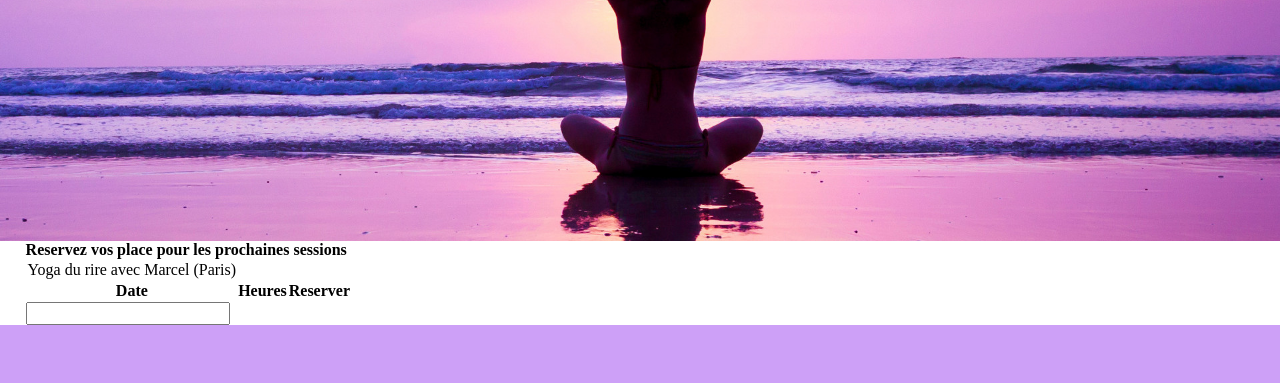
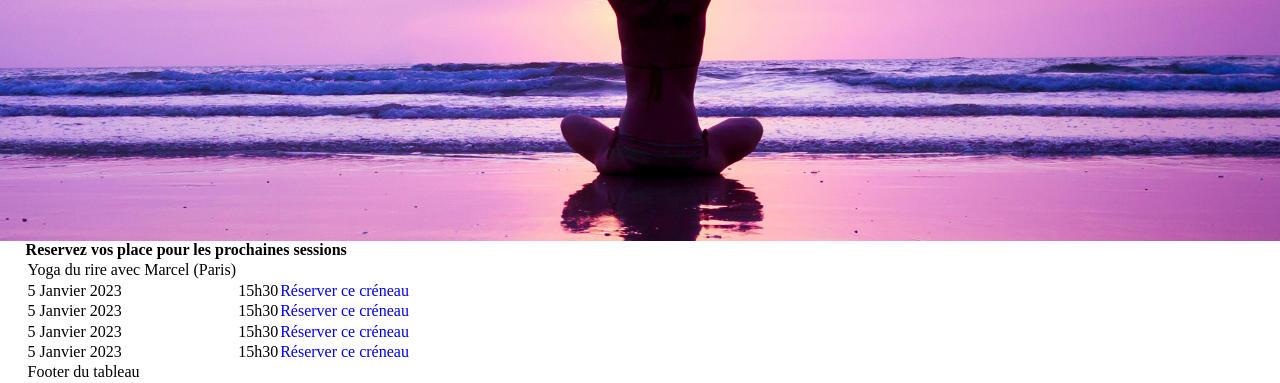
Before and after one commit to OrnellaBorges/Ila-Yoga, a plain HTML site: page contact.html in a window 1280 px wide. Shown: the part 301-684 px from the top of the page. Drawn offline with Linux system fonts and the light colour scheme; a web font is replaced by a local one.

Commit message:
init style table

```diff
--- a/contact.html
+++ b/contact.html
@@ -44,21 +44,54 @@
         <section id=" table">
             <h2>Reservez vos place pour les prochaines sessions</h2>
             <table>
-                <td>Yoga du rire avec Marcel (Paris)</td>
-            <tr>
-                <th>Date</th>
-                <th>Heures</th>
-                <th>Reserver</th>
-            </tr>
-                <thead></thead>
-                <tfoot></tfoot>
-                <tbody></tbody>
+                <thead>
+
+                <tr>
+                    <td class="table-title">Yoga du rire avec Marcel (Paris)</td>
+                    <!-- <th>Date</th>
+                    <th>Heures</th>
+                    <th>Reserver</th> -->
+                </tr>
+                </thead>
+                <tfoot>
+                    <td>Footer du tableau</td>
+                </tfoot>
+                <tbody>
+                    <tr>
+                        <td>5 Janvier 2023</td>
+                        <td>15h30</td>
+                        <td><a href="toto.com">Réserver ce créneau</a></td>
+                    </tr>
+
+                    <tr>
+                        <td>5 Janvier 2023</td>
+                        <td>15h30</td>
+                        <td><a href="toto.com">Réserver ce créneau</a></td>
+                    </tr>
+
+                    <tr>
+                        <td>5 Janvier 2023</td>
+                        <td>15h30</td>
+                        <td><a href="toto.com">Réserver ce créneau</a></td>
+                    </tr>
+
+                    <tr>
+                        <td>5 Janvier 2023</td>
+                        <td>15h30</td>
+                        <td><a href="toto.com">Réserver ce créneau</a></td>
+                    </tr>
+                </tbody>
             </table>
         </section>
 
         <section id="form">
+
+            <h2>Pour validez votre reservation completez ce formulaire:</h2>
             <form action="post">
-            <input type="text">
+
+            <input placeholder="Prénom" type="text" id="name">
+            <input placeholder="Nom" type="text" id="name">
+
             </form>
         </section>
     </main>
```
